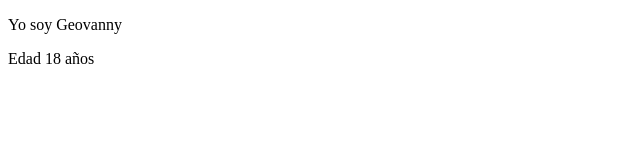
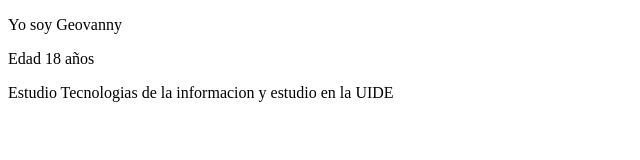
Before and after one commit to vevopapi/proyecto_geovannyguaman, a plain HTML site: page index.html in a window 1280 px wide. Shown: the whole page, without its empty margins (0-640 px from the left). Drawn offline with Linux system fonts and the light colour scheme.

Commit message:
Actualizado 3

```diff
--- a/index.html
+++ b/index.html
@@ -8,5 +8,6 @@
 <body>
     <p>Yo soy Geovanny</p>
     <p>Edad 18 años</p>
+    <p>Estudio Tecnologias de la informacion y estudio en la UIDE</p>
 </body>
 </html>
```
